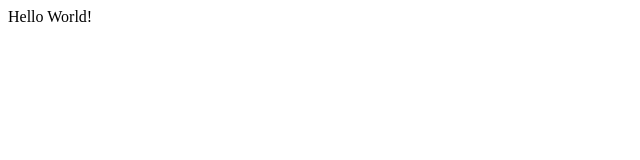
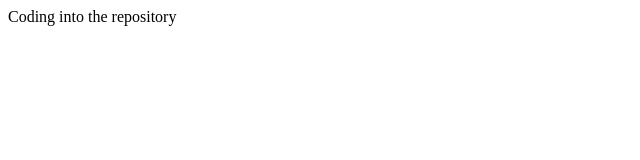
Before and after one commit to waildog/waildog.github.io, a plain HTML site: page challenge.html in a window 1280 px wide. Shown: the whole page, without its empty margins (0-640 px from the left). Drawn offline with Linux system fonts and the light colour scheme.

Commit message:
modified:   challenge.html

```diff
--- a/challenge.html
+++ b/challenge.html
@@ -1,5 +1,5 @@
 <!DOCTYPE html>
 <html>
-Hello World!
+Coding into the repository
 <head></head>
 </html>
```
